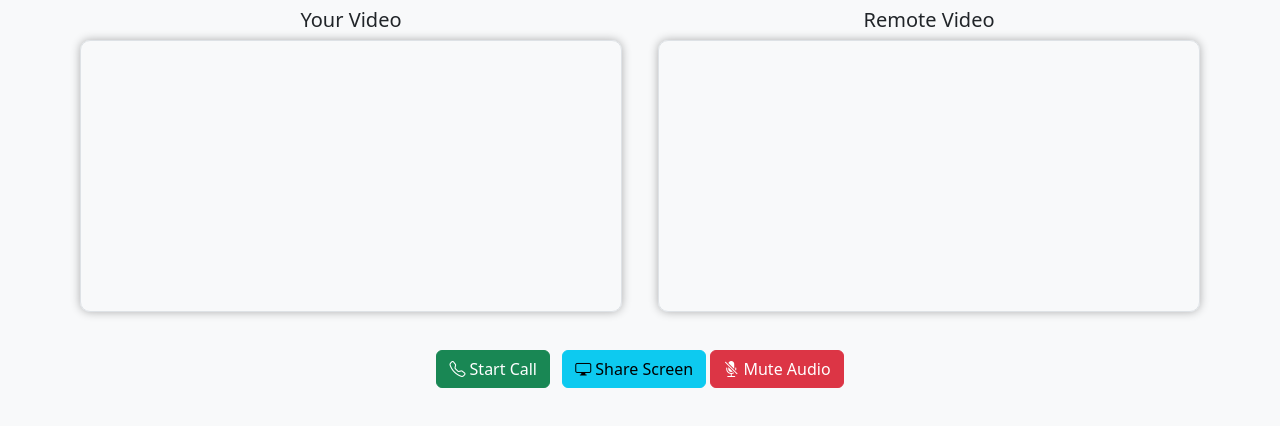
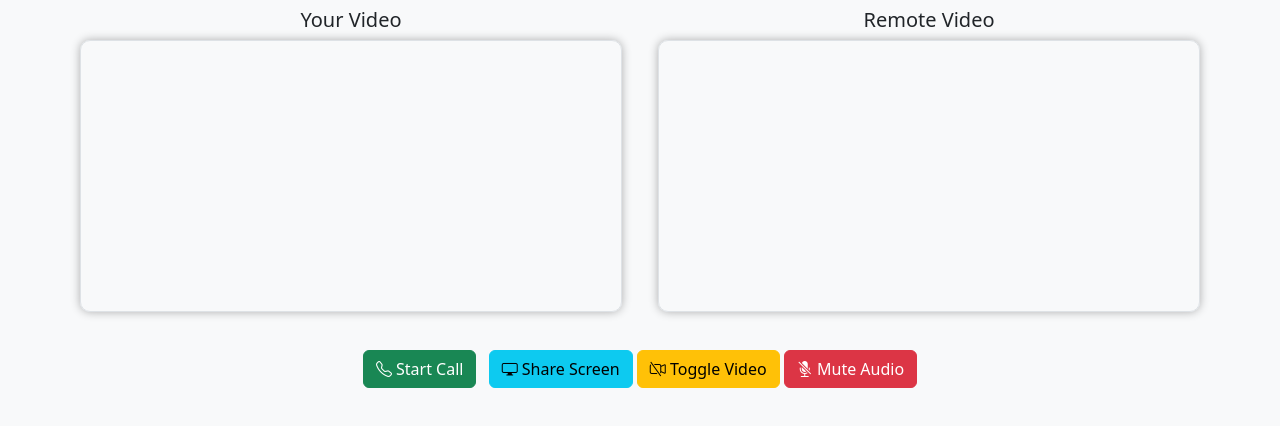
Before and after one commit to karumtb/video-call, a plain HTML site: page index.html in a window 1280 px wide. Shown: the part 110-536 px from the top of the page. Drawn offline with nearby package versions, Linux system fonts and the light colour scheme.

```diff
--- a/index.html
+++ b/index.html
@@ -44,10 +44,12 @@
       <button id="shareScreen" class="btn btn-info">
         <i class="bi bi-display"></i> Share Screen
       </button>
-      <button id="toggleAudio" class="btn btn-danger">
-      <i class="bi bi-mic-mute-fill" id="audioIcon"></i> Mute Audio
+       <button id="toggleVideo" class="btn btn-warning">
+      <i class="bi bi-camera-video-off" id="videoIcon"></i> Toggle Video
     </button>
-
+    <button id="toggleAudio" class="btn btn-danger">
+    <i class="bi bi-mic-mute-fill" id="audioIcon"></i> Mute Audio
+  </button>
     </div>
   </div>
 <script src="https://cdn.socket.io/4.7.2/socket.io.min.js"></script>
```
